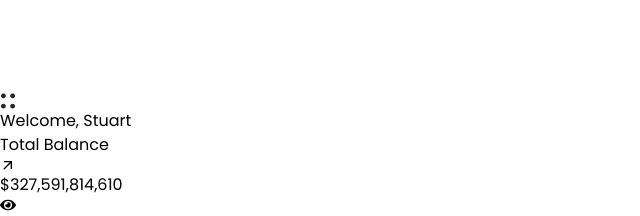
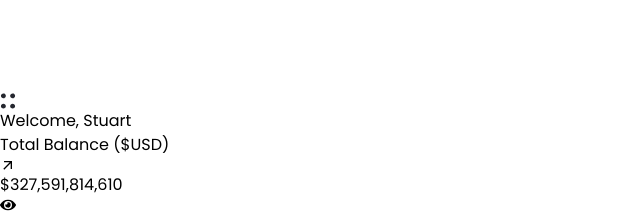
Before and after one commit to talha2224/Dong, a React (Vite) app: page /home in a window 1280 px wide. Shown: the part 1460-1676 px from the top of the page, without its empty margins (0-640 px from the left). Built offline with nearby package versions, Linux system fonts and the light colour scheme.

Commit message:
($USD) added in  HomePage

```diff
--- a/src/pages/HomePage.jsx
+++ b/src/pages/HomePage.jsx
@@ -30,7 +30,7 @@ const HomePage = () => {
                     <div className='w-[100%] bg-[#FAF8F8] rounded-3xl shadow-xl border border-[#FFFEFE] py-3 px-5'>
 
                         <div className='flex justify-between items-center mt-3 sm:mt-7'>
-                            <p className='text-[#a7a7a7] '>Total Balance </p>
+                            <p className='text-[#a7a7a7] '>Total Balance ($USD) </p>
                             <MdOutlineArrowOutward className='text-xl' />
                         </div>
 
```
